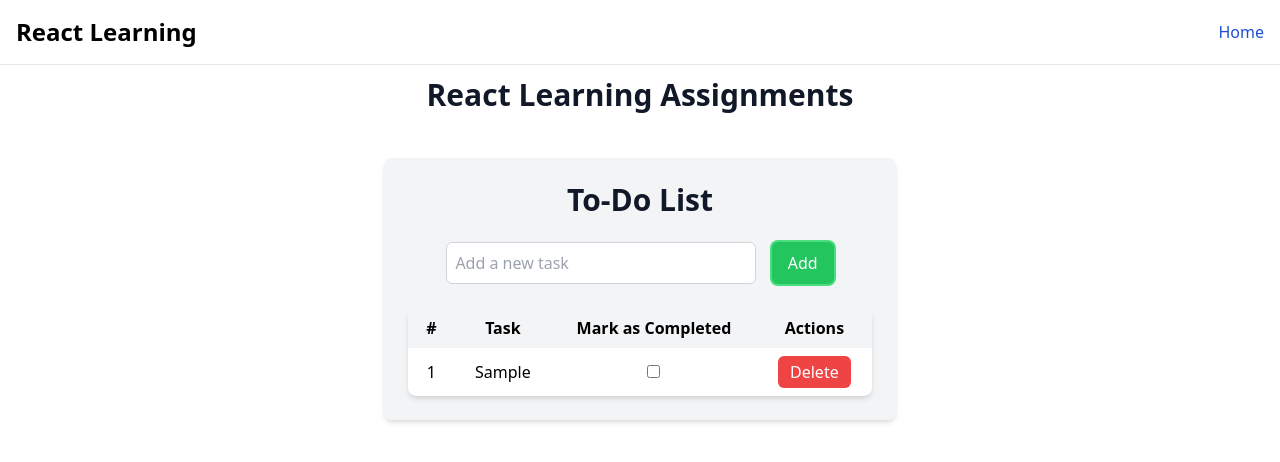
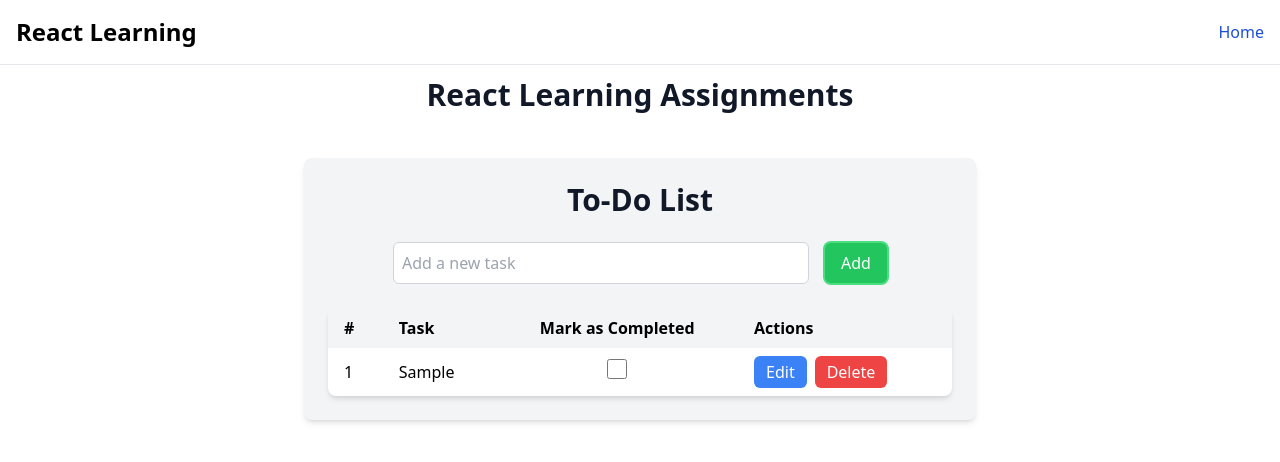
Before and after one commit to dhanveer-singh/react-learning-dhanveer, a React (Vite) app: page /todolist in a window 1280 px wide. Both pictures are taken after typing "Sample" into the empty fields and a click on the button "Add". Shown: the top 462 px of the page. Built offline with nearby package versions, Linux system fonts and the light colour scheme.

Commit message:
updated todo

```diff
--- a/src/pages/todo/addTodo.jsx
+++ b/src/pages/todo/addTodo.jsx
@@ -1,39 +1,42 @@
-import { useState } from 'react';
+import { useState, useEffect } from 'react';
 
-const AddTodo = ({ onAddTask }) => {
-  const [input, setInput] = useState('');
+const AddTodo = ({ onAddTask, onUpdateTask, taskToEdit }) => {
+  const [taskText, setTaskText] = useState('');
 
-  const addTask = () => {
-    if (input.trim()) {
-      onAddTask(input);
-      setInput('');
+  useEffect(() => {
+    if (taskToEdit) {
+      setTaskText(taskToEdit.text); // Populate input if editing
     }
-  };
+  }, [taskToEdit]);
 
-  const handleKeyDown = (event) => {
-    if (event.key === 'Enter') {
-      event.preventDefault();
-      addTask();
+  const handleSubmit = (e) => {
+    e.preventDefault();
+    if (taskText.trim()) {
+      if (taskToEdit) {
+        onUpdateTask(taskText); // Update the task if editing
+      } else {
+        onAddTask(taskText); // Add new task if not editing
+      }
+      setTaskText(''); // Reset input
     }
   };
 
   return (
-    <div className='flex justify-center mb-6'>
+    <form onSubmit={handleSubmit} className='mb-6'>
       <input
         type='text'
-        value={input}
-        onKeyDown={handleKeyDown}
-        onChange={(e) => setInput(e.target.value)}
-        placeholder='Add a new task'
+        value={taskText}
+        onChange={(e) => setTaskText(e.target.value)}
+        placeholder={taskToEdit ? 'Edit task' : 'Add a new task'}
         className='w-2/3 p-2 text-base border border-gray-300 rounded-md focus:outline-none focus:ring-2 focus:ring-blue-400'
       />
       <button
-        onClick={addTask}
+        type='submit'
         className='ml-4 px-4 py-2 text-white bg-green-500 rounded-md hover:bg-green-600 focus:outline-none focus:ring-2 focus:ring-green-400'
       >
-        Add
+        {taskToEdit ? 'Update' : 'Add'}
       </button>
-    </div>
+    </form>
   );
 };
 
--- a/src/pages/todo/todoList.jsx
+++ b/src/pages/todo/todoList.jsx
@@ -6,9 +6,18 @@ import AddTodo from './addTodo';
 
 const TodoList = () => {
   const [tasks, setTasks] = useState([]);
+  const [editIndex, setEditIndex] = useState(null);
 
   const addTask = (text) => {
     setTasks([...tasks, { text, completed: false }]);
+  };
+
+  const updateTask = (text) => {
+    const updatedTasks = tasks.map((task, i) =>
+      i === editIndex ? { ...task, text } : task
+    );
+    setTasks(updatedTasks);
+    setEditIndex(null); // Reset edit state after update
   };
 
   const toggleTask = (index) => {
@@ -36,11 +45,15 @@ const TodoList = () => {
   };
 
   return (
-    <div className='font-sans text-center bg-gray-100 p-6 max-w-lg mx-auto mt-12 rounded-lg shadow-md'>
+    <div className='font-sans text-center bg-gray-100 p-6 max-w-2xl mx-auto mt-12 rounded-lg shadow-md'>
       <header className='mb-6'>
         <h1 className='text-3xl font-black text-gray-900'>To-Do List</h1>
       </header>
-      <AddTodo onAddTask={addTask} />
+      <AddTodo
+        onAddTask={addTask}
+        onUpdateTask={updateTask}
+        taskToEdit={editIndex !== null ? tasks[editIndex] : null} // Pass task data if editing
+      />
       {tasks.length > 0 ? (
         <table className='w-full text-left bg-white shadow-md rounded-lg'>
           <thead>
@@ -72,8 +85,16 @@ const TodoList = () => {
                 </td>
                 <td className='px-4 py-2'>
                   <button
+                    onClick={() => {
+                      setEditIndex(index);
+                    }}
+                    className='px-3 py-1 text-white bg-blue-500 rounded-md hover:bg-blue-600 focus:outline-none focus:ring-2 focus:ring-blue-400'
+                  >
+                    Edit
+                  </button>
+                  <button
                     onClick={() => deleteTask(index)}
-                    className='px-3 py-1 text-white bg-red-500 rounded-md hover:bg-red-600 focus:outline-none focus:ring-2 focus:ring-red-400'
+                    className='ml-2 px-3 py-1 text-white bg-red-500 rounded-md hover:bg-red-600 focus:outline-none focus:ring-2 focus:ring-red-400'
                   >
                     Delete
                   </button>
--- a/src/styles/global.css
+++ b/src/styles/global.css
@@ -1,6 +1,4 @@
-*,
-::before,
-::after {
+*, ::before, ::after {
   --tw-border-spacing-x: 0;
   --tw-border-spacing-y: 0;
   --tw-translate-x: 0;
@@ -154,10 +152,9 @@ html,
   -moz-tab-size: 4;
   /* 3 */
   -o-tab-size: 4;
-  tab-size: 4;
+     tab-size: 4;
   /* 3 */
-  font-family: ui-sans-serif, system-ui, sans-serif, 'Apple Color Emoji',
-    'Segoe UI Emoji', 'Segoe UI Symbol', 'Noto Color Emoji';
+  font-family: ui-sans-serif, system-ui, sans-serif, "Apple Color Emoji", "Segoe UI Emoji", "Segoe UI Symbol", "Noto Color Emoji";
   /* 4 */
   font-feature-settings: normal;
   /* 5 */
@@ -200,7 +197,7 @@ Add the correct text decoration in Chrome, Edge, and Safari.
 
 abbr:where([title]) {
   -webkit-text-decoration: underline dotted;
-  text-decoration: underline dotted;
+          text-decoration: underline dotted;
 }
 
 /*
@@ -246,8 +243,7 @@ code,
 kbd,
 samp,
 pre {
-  font-family: ui-monospace, SFMono-Regular, Menlo, Monaco, Consolas,
-    'Liberation Mono', 'Courier New', monospace;
+  font-family: ui-monospace, SFMono-Regular, Menlo, Monaco, Consolas, "Liberation Mono", "Courier New", monospace;
   /* 1 */
   font-feature-settings: normal;
   /* 2 */
@@ -490,8 +486,7 @@ textarea {
 2. Set the default placeholder color to the user's configured gray 400 color.
 */
 
-input::-moz-placeholder,
-textarea::-moz-placeholder {
+input::-moz-placeholder, textarea::-moz-placeholder {
   opacity: 1;
   /* 1 */
   color: #9ca3af;
@@ -511,7 +506,7 @@ Set the default cursor for buttons.
 */
 
 button,
-[role='button'] {
+[role="button"] {
   cursor: pointer;
 }
 
@@ -555,7 +550,7 @@ video {
 
 /* Make elements with the HTML hidden attribute stay hidden by default */
 
-[hidden]:where(:not([hidden='until-found'])) {
+[hidden]:where(:not([hidden="until-found"])) {
   display: none;
 }
 
@@ -602,8 +597,16 @@ video {
   margin-bottom: 1.5rem;
 }
 
+.ml-2 {
+  margin-left: 0.5rem;
+}
+
 .ml-4 {
   margin-left: 1rem;
+}
+
+.mr-2 {
+  margin-right: 0.5rem;
 }
 
 .mt-12 {
@@ -634,6 +637,10 @@ video {
   display: flex;
 }
 
+.table {
+  display: table;
+}
+
 .grid {
   display: grid;
 }
@@ -646,6 +653,10 @@ video {
   height: 6rem;
 }
 
+.h-5 {
+  height: 1.25rem;
+}
+
 .min-h-\[300px\] {
   min-height: 300px;
 }
@@ -656,6 +667,10 @@ video {
 
 .w-24 {
   width: 6rem;
+}
+
+.w-5 {
+  width: 1.25rem;
 }
 
 .w-full {
@@ -678,12 +693,12 @@ video {
   max-width: 36rem;
 }
 
+.max-w-2xl {
+  max-width: 42rem;
+}
+
 .cursor-not-allowed {
   cursor: not-allowed;
-}
-
-.cursor-pointer {
-  cursor: pointer;
 }
 
 .grid-cols-1 {
@@ -718,12 +733,6 @@ video {
   --tw-space-x-reverse: 0;
   margin-right: calc(0.75rem * var(--tw-space-x-reverse));
   margin-left: calc(0.75rem * calc(1 - var(--tw-space-x-reverse)));
-}
-
-.space-y-4 > :not([hidden]) ~ :not([hidden]) {
-  --tw-space-y-reverse: 0;
-  margin-top: calc(1rem * calc(1 - var(--tw-space-y-reverse)));
-  margin-bottom: calc(1rem * var(--tw-space-y-reverse));
 }
 
 .self-center {
@@ -863,13 +872,16 @@ video {
   padding-top: 1rem;
 }
 
+.text-left {
+  text-align: left;
+}
+
 .text-center {
   text-align: center;
 }
 
 .font-sans {
-  font-family: ui-sans-serif, system-ui, sans-serif, 'Apple Color Emoji',
-    'Segoe UI Emoji', 'Segoe UI Symbol', 'Noto Color Emoji';
+  font-family: ui-sans-serif, system-ui, sans-serif, "Apple Color Emoji", "Segoe UI Emoji", "Segoe UI Symbol", "Noto Color Emoji";
 }
 
 .text-2xl {
@@ -944,6 +956,11 @@ video {
   color: rgb(107 114 128 / var(--tw-text-opacity, 1));
 }
 
+.text-gray-600 {
+  --tw-text-opacity: 1;
+  color: rgb(75 85 99 / var(--tw-text-opacity, 1));
+}
+
 .text-gray-700 {
   --tw-text-opacity: 1;
   color: rgb(55 65 81 / var(--tw-text-opacity, 1));
@@ -957,6 +974,11 @@ video {
 .text-gray-900 {
   --tw-text-opacity: 1;
   color: rgb(17 24 39 / var(--tw-text-opacity, 1));
+}
+
+.text-green-500 {
+  --tw-text-opacity: 1;
+  color: rgb(34 197 94 / var(--tw-text-opacity, 1));
 }
 
 .text-green-600 {
@@ -980,33 +1002,24 @@ video {
 
 .shadow {
   --tw-shadow: 0 1px 3px 0 rgb(0 0 0 / 0.1), 0 1px 2px -1px rgb(0 0 0 / 0.1);
-  --tw-shadow-colored: 0 1px 3px 0 var(--tw-shadow-color),
-    0 1px 2px -1px var(--tw-shadow-color);
-  box-shadow: var(--tw-ring-offset-shadow, 0 0 #0000),
-    var(--tw-ring-shadow, 0 0 #0000), var(--tw-shadow);
+  --tw-shadow-colored: 0 1px 3px 0 var(--tw-shadow-color), 0 1px 2px -1px var(--tw-shadow-color);
+  box-shadow: var(--tw-ring-offset-shadow, 0 0 #0000), var(--tw-ring-shadow, 0 0 #0000), var(--tw-shadow);
 }
 
 .shadow-lg {
-  --tw-shadow: 0 10px 15px -3px rgb(0 0 0 / 0.1),
-    0 4px 6px -4px rgb(0 0 0 / 0.1);
-  --tw-shadow-colored: 0 10px 15px -3px var(--tw-shadow-color),
-    0 4px 6px -4px var(--tw-shadow-color);
-  box-shadow: var(--tw-ring-offset-shadow, 0 0 #0000),
-    var(--tw-ring-shadow, 0 0 #0000), var(--tw-shadow);
+  --tw-shadow: 0 10px 15px -3px rgb(0 0 0 / 0.1), 0 4px 6px -4px rgb(0 0 0 / 0.1);
+  --tw-shadow-colored: 0 10px 15px -3px var(--tw-shadow-color), 0 4px 6px -4px var(--tw-shadow-color);
+  box-shadow: var(--tw-ring-offset-shadow, 0 0 #0000), var(--tw-ring-shadow, 0 0 #0000), var(--tw-shadow);
 }
 
 .shadow-md {
   --tw-shadow: 0 4px 6px -1px rgb(0 0 0 / 0.1), 0 2px 4px -2px rgb(0 0 0 / 0.1);
-  --tw-shadow-colored: 0 4px 6px -1px var(--tw-shadow-color),
-    0 2px 4px -2px var(--tw-shadow-color);
-  box-shadow: var(--tw-ring-offset-shadow, 0 0 #0000),
-    var(--tw-ring-shadow, 0 0 #0000), var(--tw-shadow);
+  --tw-shadow-colored: 0 4px 6px -1px var(--tw-shadow-color), 0 2px 4px -2px var(--tw-shadow-color);
+  box-shadow: var(--tw-ring-offset-shadow, 0 0 #0000), var(--tw-ring-shadow, 0 0 #0000), var(--tw-shadow);
 }
 
 .filter {
-  filter: var(--tw-blur) var(--tw-brightness) var(--tw-contrast)
-    var(--tw-grayscale) var(--tw-hue-rotate) var(--tw-invert) var(--tw-saturate)
-    var(--tw-sepia) var(--tw-drop-shadow);
+  filter: var(--tw-blur) var(--tw-brightness) var(--tw-contrast) var(--tw-grayscale) var(--tw-hue-rotate) var(--tw-invert) var(--tw-saturate) var(--tw-sepia) var(--tw-drop-shadow);
 }
 
 .hover\:bg-blue-600:hover {
@@ -1035,12 +1048,9 @@ video {
 }
 
 .focus\:ring-2:focus {
-  --tw-ring-offset-shadow: var(--tw-ring-inset) 0 0 0
-    var(--tw-ring-offset-width) var(--tw-ring-offset-color);
-  --tw-ring-shadow: var(--tw-ring-inset) 0 0 0
-    calc(2px + var(--tw-ring-offset-width)) var(--tw-ring-color);
-  box-shadow: var(--tw-ring-offset-shadow), var(--tw-ring-shadow),
-    var(--tw-shadow, 0 0 #0000);
+  --tw-ring-offset-shadow: var(--tw-ring-inset) 0 0 0 var(--tw-ring-offset-width) var(--tw-ring-offset-color);
+  --tw-ring-shadow: var(--tw-ring-inset) 0 0 0 calc(2px + var(--tw-ring-offset-width)) var(--tw-ring-color);
+  box-shadow: var(--tw-ring-offset-shadow), var(--tw-ring-shadow), var(--tw-shadow, 0 0 #0000);
 }
 
 .focus\:ring-blue-400:focus {
@@ -1114,9 +1124,7 @@ video {
   }
 }
 
-.rtl\:space-x-reverse:where([dir='rtl'], [dir='rtl'] *)
-  > :not([hidden])
-  ~ :not([hidden]) {
+.rtl\:space-x-reverse:where([dir="rtl"], [dir="rtl"] *) > :not([hidden]) ~ :not([hidden]) {
   --tw-space-x-reverse: 1;
 }
 
```
